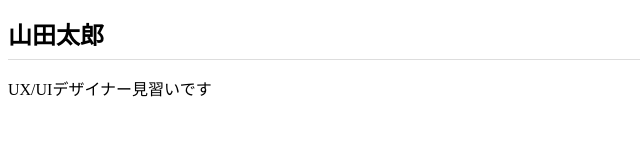
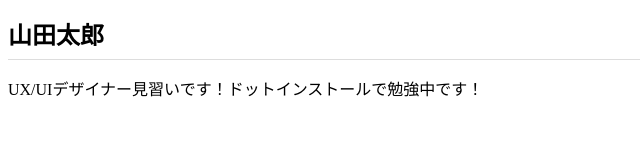
Before and after one commit to funger-funger/funger-funger.github.com, a plain HTML site: page index.html in a window 1280 px wide. Shown: the whole page, without its empty margins (0-640 px from the left). Drawn offline with Linux system fonts and the light colour scheme.

Commit message:
Add files via upload

```diff
--- a/index.html
+++ b/index.html
@@ -9,6 +9,6 @@
 </head>
 <body>
   <h1>山田太郎</h1>
-  <p>UX/UIデザイナー見習いです</p>
+  <p>UX/UIデザイナー見習いです！ドットインストールで勉強中です！</p>
 </body>
 </html>
```
